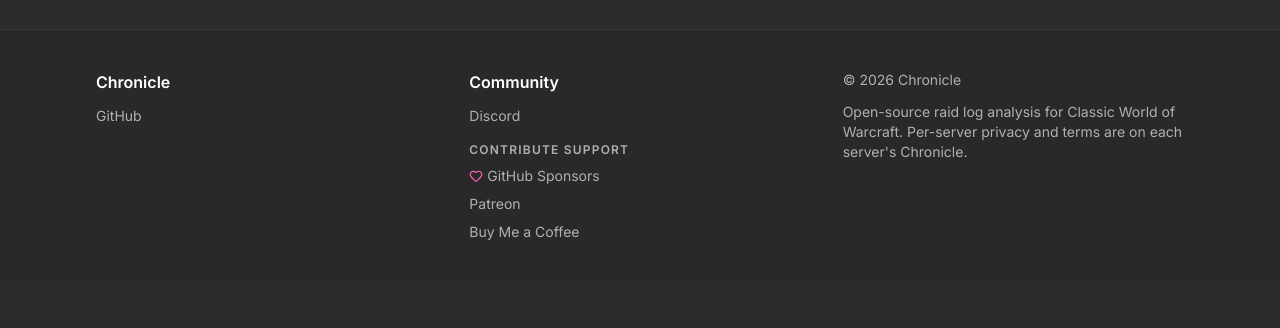
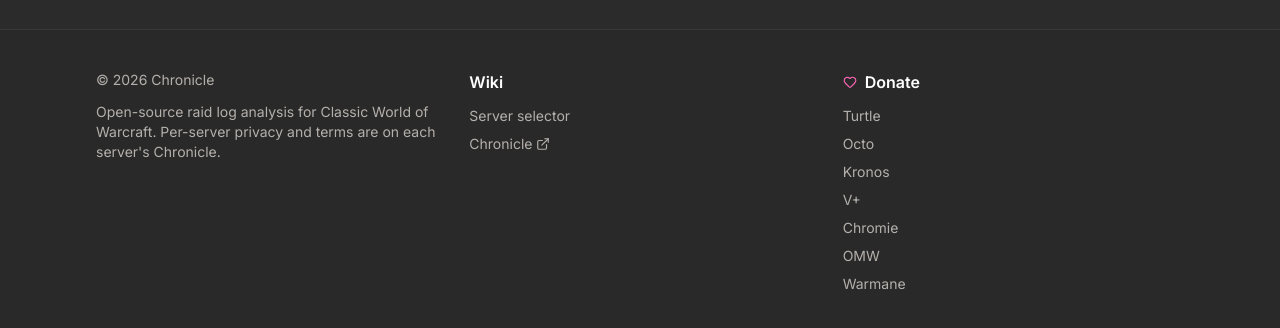
Before and after one commit to Emyrk/chronicle-wiki, a React (Vite) app: page / in a window 1280 px wide. Shown: the part 2165-2493 px from the top of the page. Before the commit the page ends 2447 px from the top, so only its background shows below. Built offline with nearby package versions, Linux system fonts and the light colour scheme.

Commit message:
Restore wiki footer donation links

```diff
--- a/src/components/SiteFooter.tsx
+++ b/src/components/SiteFooter.tsx
@@ -1,53 +1,42 @@
-import { Heart } from "lucide-react";
+import { ExternalLink, Heart } from "lucide-react";
+import { Link } from "react-router-dom";
+import { serverList } from "@/data/servers";
 
-const donationLinks = [
-  {
-    label: "GitHub Sponsors",
-    href: "https://github.com/sponsors/Emyrk",
-  },
-  {
-    label: "Patreon",
-    href: "https://www.patreon.com/cw/ChronicleClassic",
-  },
-  {
-    label: "Buy Me a Coffee",
-    href: "https://buymeacoffee.com/chronicleclassic",
-  },
-];
+const donationLinks = serverList.filter((server) => server.donationUrl);
 
 export function SiteFooter() {
   return (
     <footer className="border-t border-border bg-muted/30">
       <div className="mx-auto grid max-w-6xl gap-8 px-4 py-10 text-sm text-muted-foreground sm:px-6 md:grid-cols-3 lg:px-8">
-        <nav aria-label="Chronicle links">
-          <h2 className="text-base font-semibold text-white">Chronicle</h2>
-          <div className="mt-3 flex flex-col gap-2">
-            <a href="https://github.com/Emyrk/chronicle" className="hover:text-white">GitHub</a>
-          </div>
-        </nav>
-
-        <nav aria-label="Community links">
-          <h2 className="text-base font-semibold text-white">Community</h2>
-          <div className="mt-3 flex flex-col gap-2">
-            <a href="https://discord.gg/chronicleclassic" className="hover:text-white">
-              Discord
-            </a>
-            <p className="mt-2 text-xs font-semibold uppercase tracking-widest text-muted-foreground">Contribute support</p>
-            {donationLinks.map((link, index) => (
-              <a key={link.href} href={link.href} className="inline-flex items-center gap-1 hover:text-white">
-                {index === 0 && <Heart className="h-3.5 w-3.5 text-pink-400" />}
-                {link.label}
-              </a>
-            ))}
-          </div>
-        </nav>
-
         <section>
           <p className="text-sm text-muted-foreground">© 2026 Chronicle</p>
           <p className="mt-3 max-w-sm text-sm leading-5 text-muted-foreground">
             Open-source raid log analysis for Classic World of Warcraft. Per-server privacy and terms are on each server&apos;s Chronicle.
           </p>
         </section>
+
+        <nav aria-label="Wiki links">
+          <h2 className="text-base font-semibold text-white">Wiki</h2>
+          <div className="mt-3 flex flex-col gap-2">
+            <Link to="/" className="hover:text-white">Server selector</Link>
+            <a href="https://chronicleclassic.com/" className="inline-flex items-center gap-1 hover:text-white">
+              Chronicle <ExternalLink className="h-3.5 w-3.5" />
+            </a>
+          </div>
+        </nav>
+
+        <nav aria-label="Donation links">
+          <h2 className="inline-flex items-center gap-2 text-base font-semibold text-white">
+            <Heart className="h-3.5 w-3.5 text-pink-400" /> Donate
+          </h2>
+          <div className="mt-3 flex flex-col gap-2">
+            {donationLinks.map((server) => (
+              <a key={server.slug} href={server.donationUrl} className="hover:text-white">
+                {server.shortName}
+              </a>
+            ))}
+          </div>
+        </nav>
       </div>
     </footer>
   );
--- a/src/data/metadata.ts
+++ b/src/data/metadata.ts
@@ -32,6 +32,7 @@
   tags: string[];
   chronicleBaseUrl: string;
   websiteUrl?: string;
+  donationUrl?: string;
   logoUrl: string;
   bannerUrl: string;
   faviconUrl?: string;
--- a/src/data/servers.ts
+++ b/src/data/servers.ts
@@ -85,6 +85,7 @@
     faviconUrl: "https://chronicleclassic.com/servers/turtle/logo.png",
     flavor: "nightmares-of-ursol",
     iconBucket: "turtle",
+    donationUrl: "https://turtlecraft.gg/#/donate",
     theme: {
       primary: "#5f9bb8",
       accent: "#c8a45c",
@@ -110,6 +111,7 @@
     faviconUrl: "https://chronicleclassic.com/servers/octowow/logo.webp",
     flavor: "nightmares-of-ursol",
     iconBucket: "octowow",
+    donationUrl: "https://octowow.st/donate",
     theme: { primary: "#0891b2", accent: "#67e8f9" },
   },
   kronos: {
@@ -125,6 +127,7 @@
     bannerUrl: "https://chronicleclassic.com/servers/kronos/banner.jpg",
     flavor: "kronos",
     iconBucket: "kronos",
+    donationUrl: "https://manager.twinstar-wow.com/",
     theme: { primary: "#b45309", accent: "#fbbf24" },
   },
   vanillaplus: {
@@ -140,6 +143,7 @@
     bannerUrl: "https://chronicleclassic.com/servers/vanillaplus/banner.png",
     flavor: "vanillaplus",
     iconBucket: "vanillaplus",
+    donationUrl: "https://www.patreon.com/VanillaPlus",
     theme: { primary: "#7c3aed", accent: "#c4b5fd" },
   },
   chromie: {
@@ -154,6 +158,7 @@
     bannerUrl: "https://icons.chronicleclassic.com/servers/chromiecraft/chromie-banner.png",
     flavor: "wotlk",
     iconBucket: "azerothcore",
+    donationUrl: "https://chromiecraft.com/en/donations-info/",
     theme: { primary: "#d946ef", accent: "#f0abfc" },
   },
   oldmanwarcraft: {
@@ -169,6 +174,7 @@
     bannerUrl: "https://chronicleclassic.com/servers/oldmanwarcraft/banner.webp",
     flavor: "wotlk",
     iconBucket: "azerothcore",
+    donationUrl: "https://oldmanwarcraft.com/donate",
     theme: { primary: "#64748b", accent: "#cbd5e1" },
   },
   faebright: {
@@ -211,6 +217,7 @@
     bannerUrl: "https://icons.chronicleclassic.com/servers/warmane/warmane-banner.png",
     flavor: "wotlk",
     iconBucket: "warmane",
+    donationUrl: "https://www.warmane.com/account/donate",
     theme: { primary: "#f97316", accent: "#fed7aa" },
   },
 };
```
Also changed, not shown: 1 other file (tests, documents, lock files or other folders).
